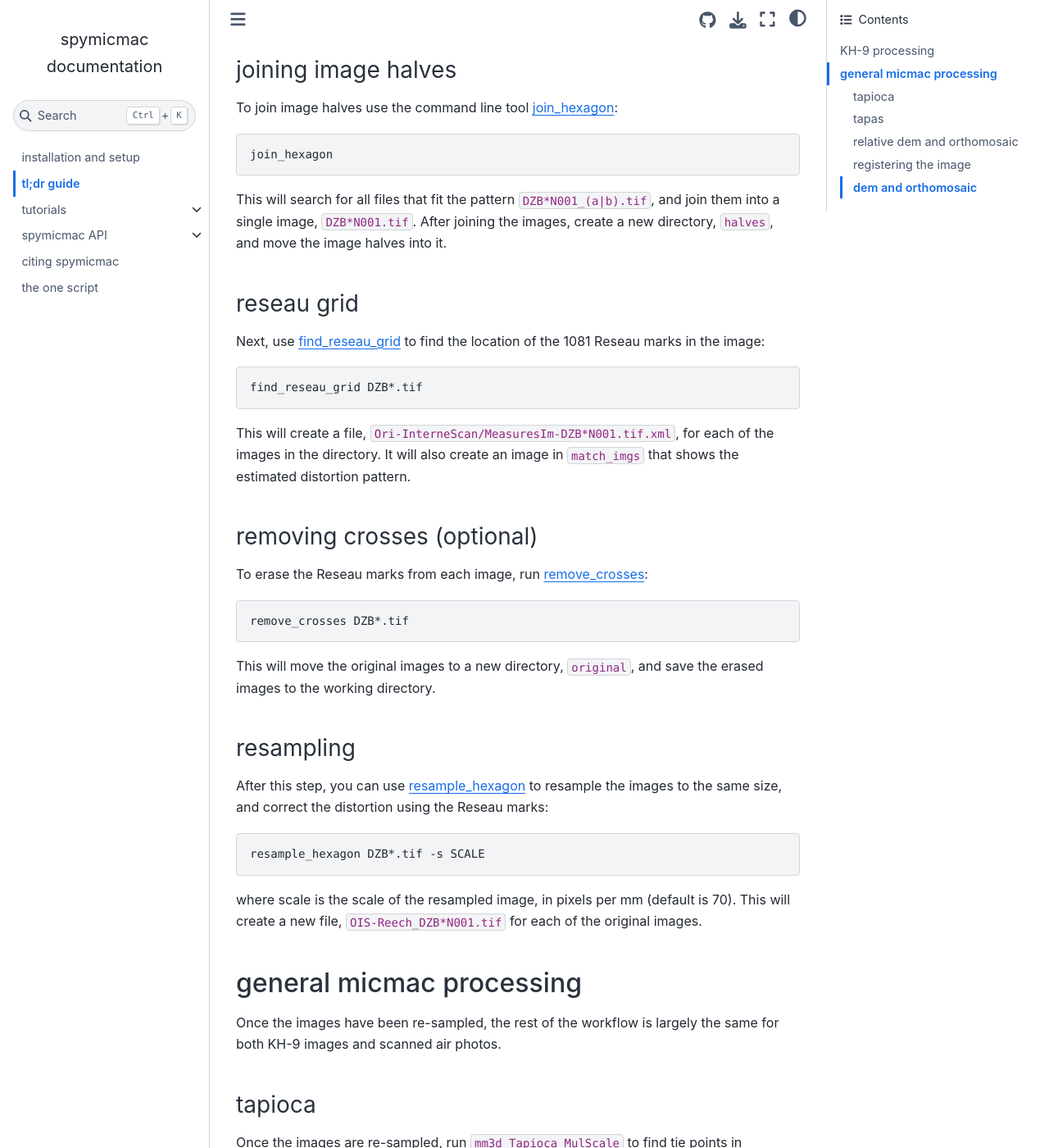
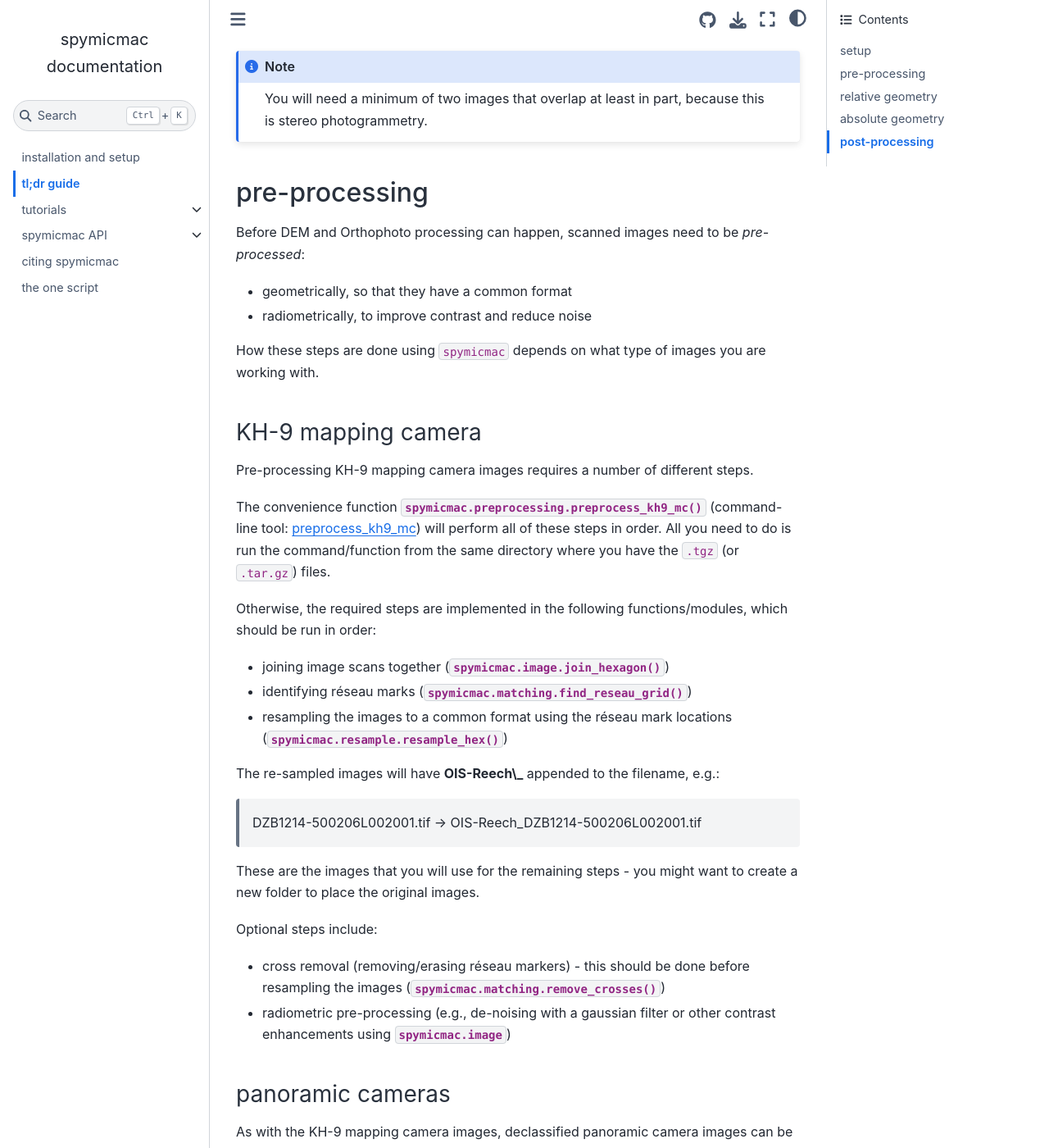
Before and after one commit to iamdonovan/spymicmac, a Sphinx documentation site: the page built from doc/tealdeer.rst, in a window 1280 px wide and 1400 px high, scrolled down 1050 px. Shown: the whole window at 82% size. Built offline with Sphinx 7.4.7 and the Sphinx Book theme 1.1.4, drawn with Linux system fonts in a browser that asks for light colours; nearby versions of some CDN libraries; the version number could not be read and is left out; some of the changed text lies outside the part shown.

Commit message:
re-organize and update the tl;dr guide
- re-order sections
- include both command line and python snippets

```diff
--- a/doc/tealdeer.rst
+++ b/doc/tealdeer.rst
@@ -1,24 +1,26 @@
 tl;dr guide
 =======================
 
-This page is designed to provide a "bare bones" user guide to spymicmac/MicMac for processing KH-9 Hexagon Mapping
-Camera images or scanned air photos. It is presented primarily as a list of commands to run; if you would like a
+This page is designed to provide a "bare bones" user guide to spymicmac/MicMac for processing KH-9 Hexagon mapping
+camera images or scanned air photos. It is presented primarily as a list of commands to run; if you would like a
 longer explanation of the different steps, see the additional guides :doc:`here <index>`.
 
 .. note::
 
     If even this is too verbose for your tastes, you can view the sample "one big script" :doc:`here <script>`.
 
-KH-9 processing
------------------
+setup
+-----
 
-To begin, run :doc:`../../spymicmac/scripts/generate_measures_files` to generate ``id_fiducial.txt`` and
-``MeasuresCamera.xml``.
+Pre-processing and processing with MicMac requires a few files to be present in the directory - I recommend reading
+the :doc:`setup tutorial <tutorials/setup>` first.
 
-Next, create a new directory, ``Ori-InterneScan``, and move ``MeasuresCamera.xml`` into it.
+.. note::
 
-Finally, run :py:meth:`spymicmac.micmac.create_localchantier_xml` to create ``MicMac-LocalChantierDescripteur.xml``,
-or :download:`download <examples/MicMac-LocalChantierDescripteur.xml>` the example provided.
+    If you are working with KH-9 Hexagon mapping camera images, you can skip to the pre-processing section below, as
+    the convenience tool :py:meth:`spymicmac.preprocessing.preprocess_kh9_mc` (command-line tool:
+    :doc:`spymicmac/scripts/preprocess_kh9_mc`) will generate these files for the KH-9 Hexagon mapping camera.
+
 
 .. note::
 
@@ -28,160 +30,295 @@ or :download:`download <examples/MicMac-LocalChantierDescripteur.xml>` the examp
 
         project
         ├── id_fiducial.txt
-        ├── Img1_a.tif
-        ├── Img1_b.tif
-        ├── Img2_a.tif
-        ├── Img2_b.tif
+        ├── Img1.tif
+        ├── Img2.tif
         ...
         ├── MicMac-LocalChantierDescripteur.xml
         ├── Ori-InterneScan
         │   └── MeasuresCamera.xml
 
-    where ``Img1_a.tif`` and ``Img1_b.tif`` are the two halves of one of the KH-9 images, ``Img2_a.tif`` and
-    ``Img2_b.tif`` are two halves of the next image in the acquisition, and so on. For stereo processing, you need
-    a minimum of two images.
+    where ``Img{n}.tif`` are the original scanned images.
+
+.. note::
+
+    You will need a minimum of two images that overlap at least in part, because this is stereo photogrammetry.
 
 
-joining image halves
-^^^^^^^^^^^^^^^^^^^^^
+pre-processing
+--------------
 
-To join image halves use the command line tool :doc:`../../spymicmac/scripts/join_hexagon`:
+Before DEM and Orthophoto processing can happen, scanned images need to be *pre-processed*:
+
+- geometrically, so that they have a common format
+- radiometrically, to improve contrast and reduce noise
+
+How these steps are done using ``spymicmac`` depends on what type of images you are working with.
+
+KH-9 mapping camera
+^^^^^^^^^^^^^^^^^^^
+
+Pre-processing KH-9 mapping camera images requires a number of different steps.
+
+The convenience function :py:meth:`spymicmac.preprocessing.preprocess_kh9_mc` (command-line tool:
+:doc:`spymicmac/scripts/preprocess_kh9_mc`) will perform all of these steps in order. All you need to do is run the
+command/function from the same directory where you have the ``.tgz`` (or ``.tar.gz``) files.
+
+Otherwise, the required steps are implemented in the following functions/modules, which should be run in order:
+
+- joining image scans together (:py:meth:`spymicmac.image.join_hexagon`)
+- identifying réseau marks (:py:meth:`spymicmac.matching.find_reseau_grid`)
+- resampling the images to a common format using the réseau mark locations (:py:meth:`spymicmac.resample.resample_hex`)
+
+The re-sampled images will have **OIS-Reech\\_** appended to the filename, e.g.:
+
+    DZB1214-500206L002001.tif -> OIS-Reech_DZB1214-500206L002001.tif
+
+These are the images that you will use for the remaining steps - you might want to create a new folder to place the
+original images.
+
+Optional steps include:
+
+- cross removal (removing/erasing réseau markers) - this should be done before resampling the images
+  (:py:meth:`spymicmac.matching.remove_crosses`)
+- radiometric pre-processing (e.g., de-noising with a gaussian filter or other contrast enhancements using
+  :py:mod:`spymicmac.image`)
+
+
+panoramic cameras
+^^^^^^^^^^^^^^^^^
+
+As with the KH-9 mapping camera images, declassified panoramic camera images can be pre-processed using the
+convenience function :py:meth:`spymicmac.preprocessing.preprocess_pan` (command-line tool:
+:doc:`spymicmac/scripts/preprocess_pan`). All you need to do is run the command/function from the same directory where
+you have the ``.tgz`` (or ``.tar.gz``) files.
+
+The required steps are:
+
+- joining image scans together (:py:meth:`spymicmac.image.join_hexagon`)
+- resampling the images using the image frame/border (:py:meth:`spymicmac.resample.crop_panoramic`)
+
+Optional steps include:
+
+- radiometric pre-processing (de-noising with a gaussian filter, other contrast enhancements using :py:mod:`spymicmac.image`)
+
+aerial photos
+^^^^^^^^^^^^^
+
+Before processing scanned aerial images, you need to resample them to a common geometry using
+`mm3d ReSampFid <https://micmac.ensg.eu/index.php/ReSampFid>`_. The easiest way to do this is using the fiducial
+markers which are usually visible around the frame of the image.
+
+You can manually identify the location of the fiducial markers using :py:meth:`spymicmac.micmac.batch_saisie_fids`:
+
+.. code-block:: python
+
+    from spymicmac.micmac import batch_saisie_fids
+    from glob import glob
+
+    imlist = glob('*.tif')
+    batch_saisie_fids(imlist, flavor='qt')
+
+If you know the type of camera you are using, you can also use :py:mod:`spymicmac.matching` to try to automatically
+locate the fiducial markers in each image.
+
+After you have identified the fiducial marker locations, use ``mm3d ReSampFid`` to re-sample the images. For example,
+to resample your images to a resolution of 14 microns (0.014 mm per pixel):
 
 .. code-block:: sh
 
-    join_hexagon
+    mm3d ReSampFid ".*tif" 0.014
 
-This will search for all files that fit the pattern ``DZB*N001_(a|b).tif``, and join them into a single image,
-``DZB*N001.tif``. After joining the images, create a new directory, ``halves``, and move the image halves into it.
+The re-sampled images will have **OIS-Reech\\_** appended to the filename, e.g.:
 
-reseau grid
-^^^^^^^^^^^^
+    AR5840034159994.tif -> OIS-Reech_AR5840034159994.tif
 
-Next, use :doc:`../../spymicmac/scripts/find_reseau_grid` to find the location of the 1081 Reseau marks in the image:
-
-.. code-block:: sh
-
-    find_reseau_grid DZB*.tif
-
-This will create a file, ``Ori-InterneScan/MeasuresIm-DZB*N001.tif.xml``, for each of the images in the directory. It
-will also create an image in ``match_imgs`` that shows the estimated distortion pattern.
-
-removing crosses (optional)
-^^^^^^^^^^^^^^^^^^^^^^^^^^^
-
-To erase the Reseau marks from each image, run :doc:`../../spymicmac/scripts/remove_crosses`:
-
-.. code-block:: sh
-
-    remove_crosses DZB*.tif
-
-This will move the original images to a new directory, ``original``, and save the erased images to the working
-directory.
-
-resampling
-^^^^^^^^^^^
-
-After this step, you can use :doc:`../../spymicmac/scripts/resample_hexagon` to resample the images to the same size,
-and correct the distortion using the Reseau marks:
-
-.. code-block:: sh
-
-    resample_hexagon DZB*.tif -s SCALE
-
-where scale is the scale of the resampled image, in pixels per mm (default is 70). This will create a new file,
-``OIS-Reech_DZB*N001.tif`` for each of the original images.
+These are the images that you will use for the remaining steps - you might want to create a new folder to place the
+original images.
 
 
-general micmac processing
----------------------------
+relative geometry
+-------------------
 
-Once the images have been re-sampled, the rest of the workflow is largely the same for both KH-9 images and scanned
-air photos.
+.. note::
 
-tapioca
-^^^^^^^^^
+    Panoramic camera processing with MicMac is not currently supported; however, these can be processed by following
+    the `example guides <https://stereopipeline.readthedocs.io/en/latest/examples.html>`__ from Ames Stereo Pipeline
+    (ASP).
 
-Once the images are re-sampled, run ``mm3d Tapioca MulScale`` to find tie points in downscaled versions of the images:
+    :py:mod:`spymicmac.asp` has a number of functions that can be used to help set this processing up.
+
+.. note::
+
+    If you have used :py:meth:`spymicmac.preprocessing.preprocess_kh9_mc` or :doc:`spymicmac/scripts/preprocess_kh9_mc`,
+    the tie points and camera calibration and orientation steps will all be run, and you can skip to computing the
+    relative DEM and orthophoto.
+
+Once the images have been re-sampled, the rest of the workflow is largely the same for both KH-9 mapping camera images
+and scanned air photos.
+
+tie points
+^^^^^^^^^^
+
+First, you need to compute tie points for your re-sampled images, using ``mm3d Tapioca``
+(or :py:meth:`spymicmac.micmac.tapioca`):
 
 .. code-block:: sh
 
     mm3d Tapioca MulScale "OIS.*tif" 400 1200
 
-In the above command, the numbers after "OIS.*tif" are the size, in pixels, of the longest dimension of the downscaled
-image.
+.. code-block:: python
+
+    from spymicmac import micmac
+    micmac.tapioca('OIS.*tif', res_low=400, res_high=1200)
 
 
-tapas
-^^^^^^
+camera calibration and orientation
+^^^^^^^^^^^^^^^^^^^^^^^^^^^^^^^^^^
 
-To find the relative orientation of the images, and calibrate the camera parameters, use ``mm3d Tapas``:
+Next, you need to compute the relative orientation of the images, and calibrate the intrinsic camera parameters using
+``mm3d Tapas`` (or :py:meth:`spymicmac.micmac.tapas`):
 
 .. code-block:: sh
 
-    mm3d Tapas RadialBasic "OIS.*tif" Out=Relative LibFoc=0
+    mm3d Tapas FraserBasic "OIS.*tif" Out=Relative
 
-The ``LibFoc=0`` flag will keep the focal length fixed at the value provided in ``MicMac-LocalChantierDescripteur.xml``.
+.. code-block:: python
 
+    from spymicmac import micmac
+    micmac.tapas(
+        cam_model='FraserBasic',
+        ori_out='Relative',
+        img_pattern='OIS.*tif'
+    )
 
-relative dem and orthomosaic
-^^^^^^^^^^^^^^^^^^^^^^^^^^^^^^
+.. tip::
 
-Create a relative orthophoto and DEM using ``mm3d Malt``:
+    If you have a large number of images, you might want to initialize the calibration using a small number of
+    good-quality images, before working on the whole set.
+
+.. tip::
+
+    Using ``mm3d Martini`` (:py:meth:`spymicmac.micmac.martini`) can help by initializing the image orientation.
+
+.. note::
+
+    ``Tapas`` has a number of different camera calibration models available. You might wish to experiment with these
+    to find one that works well.
+
+visualizing the orientation
+^^^^^^^^^^^^^^^^^^^^^^^^^^^
+
+You can visualize the orientation of the images using ``mm3d AperiCloud`` (or :py:meth:`spymicmac.micmac.aperi`):
 
 .. code-block:: sh
 
-    mm3d Malt Ortho "OIS.*tif" Relative DirMEC=MEC-Relative NbVI=2 ZoomF=8 DefCor=0 CostTrans=1 EZA=1
+    mm3d AperiCloud "OIS.*tif" Relative
 
-If you have used an image mask, run the following command instead:
+.. code-block:: python
+
+    from spymicmac import micmac
+    micmac.apericloud('Relative', 'OIS.*tif')
+
+dem and orthomosaic
+^^^^^^^^^^^^^^^^^^^
+
+If the orientation looks fine (no obvious camera outliers, point cloud looks roughly similar to the study area), you
+can process a relative DEM/orthophotos using ``mm3d Malt`` (or :py:meth:`spymicmac.micmac.malt`):
 
 .. code-block:: sh
 
-    mm3d Malt Ortho "OIS.*tif" Relative DirMEC=MEC-Relative NbVI=2 MasqImGlob=filtre.tif ZoomF=8 DefCor=0 CostTrans=1 EZA=1
+    mm3d Malt Ortho "OIS.*tif" Relative DirMEC=MEC-Relative NbVI=2 ZoomF=4 DefCor=0 CostTrans=4 EZA=1 SzW=3 Regul=0.1
 
-By default, ``mm3d Malt`` only orthorectifies the individual images; to create an orthomosaic, use the ``mm3d Tawny``
-command:
+.. code-block:: python
+
+    from spymicmac import micmac
+    micmac.malt('OIS.*tif', 'Relative',
+        zoomf=4,
+        dirmec='MEC-Relative',
+        cost_trans=4,
+        szw=3,
+        regul=0.1
+    )
+
+``mm3d Malt`` only orthorectifies the individual images; to create an orthomosaic, use the ``mm3d Tawny``
+command (or :py:meth:`spymicmac.micmac.tawny`):
 
 .. code-block:: sh
 
-    mm3d Tawny Ortho-MEC-Malt Out=Orthophotomosaic.tif RadiomEgal=0
+    mm3d Tawny Ortho-MEC-Relative Out=Orthophotomosaic.tif RadiomEgal=0
+
+.. code-block:: python
+
+    from spymicmac import micmac
+    micmac.tawny('MEC-Relative', radiomegal=False)
 
 .. note::
 
-    If the image is very large, you may need to run ``mosaic_micmac_tiles.py`` to combine the tiles into a single
-    image. For the relative DEM, this will probably not be needed.
+    If the image is very large, you may need to run :py:meth:`spymicmac.micmac.mosaic_micmac_tiles` (or
+    :doc:`spymicmac/scripts/mosaic_micmac_tiles`) to combine the tiles into a single image:
 
-    For the orthophoto, run the following from the ``Ortho-MEC-Relative`` directory:
+    For the orthophoto, run the following from the project directory:
 
     .. code-block:: sh
 
-        mosaic_micmac_tiles.py -filename Orthophoto
+        mosaic_micmac_tiles -filename Orthophotomosaic -imgdir Ortho-MEC-Relative
 
+    .. code-block:: python
+
+        from spymicmac import micmac
+        micmac.mosaic_micmac_tiles('Orthophotomosaic', dirname='Ortho-MEC-Relative')
+
+    For the relative DEM, this will probably not be needed.
+
+You can view the DEM or orthomosaic in a GIS software - if it looks okay, you can move on to the next steps. If not,
+you might need to work on the camera calibration or orientation.
+
+absolute geometry
+-------------------
+
+Now that you have a DEM/orthophotos in relative geometry, you can use a reference image to transform them to an
+absolute geometry, and compute the final DEM/orthophotos.
 
 registering the image
 ^^^^^^^^^^^^^^^^^^^^^^^^
 
 .. note::
 
-    This step requires a DEM and an orthoimage to find control points and estimate the absolute orientation of the
-    images. In the examples below, I assume that these are named ``DEM.tif`` and ``Landsat.tif``, respectively.
+    This step requires a DEM to find control points and estimate the absolute orientation of the images. In the
+    examples below, I assume that you have named this file ``DEM.tif``.
 
-
-The main command to run here is :doc:`../../spymicmac/scripts/register_relative`:
+The main function to use here is :py:meth:`spymicmac.register.register_relative` (or the command-line tool:
+:doc:`../../spymicmac/scripts/register_relative`):
 
 .. code-block:: sh
 
     register_relative MEC-Malt DEM.tif
 
+.. code-block:: python
+
+    register.register_relative(
+        'MEC-Relative',
+        'DEM.tif',
+    )
+
 .. note::
 
-    If you have a shapefile of the image footprints, use the ``-footprints`` flag; otherwise, they will be downloaded from
-    USGS Earth Explorer:
+    If you have a file containing the image footprints, use the ``-footprints`` flag; otherwise, they will automatically
+    be loaded from ``Footprints.gpkg`` (if it exists), or they will be downloaded from USGS Earth Explorer:
 
     .. code-block:: sh
 
-        register_relative MEC-Malt DEM.tif -footprints Footprints.shp
+        register_relative MEC-Malt DEM.tif -footprints Footprints.gpkg
 
-    The shapefile should have a polygon for each image, with the name of the original image (minus the file extension)
+    .. code-block:: python
+
+        register.register_relative(
+            'MEC-Relative',
+            'DEM.tif',
+            footprints='Footprints.gpkg'
+        )
+
+    The file should contain a polygon for each image, with the name of the original image (minus the file extension)
     included in an ``ID`` column.
 
 dem and orthomosaic
@@ -192,37 +329,44 @@ orientation to extract the final DEM and orthophoto:
 
 .. code-block:: sh
 
-    mm3d Malt Ortho "OIS.*tif" TerrainFirstPass DirMEC=MEC-Malt NbVI=2 ZoomF=1 DefCor=0 CostTrans=1 EZA=1
+    mm3d Malt Ortho "OIS.*tif" TerrainFinal DirMEC=MEC-Malt NbVI=2 ZoomF=1 DefCor=0 CostTrans=4 EZA=1 SzW=3 Regul=0.1
 
-If you have used an image mask, run the following command instead:
+.. code-block:: python
 
-.. code-block:: sh
+    from spymicmac import micmac
+    micmac.malt('OIS.*tif', 'TerrainFinal',
+        zoomf=1,
+        dirmec='MEC-Malt',
+        cost_trans=4,
+        szw=3,
+        regul=0.1
+    )
 
-    mm3d Malt Ortho "OIS.*tif" TerrainFirstPass DirMEC=MEC-Malt NbVI=2 MasqImGlob=filtre.tif ZoomF=1 DefCor=0 CostTrans=1 EZA=1
-
-To generate an orthomosaic, run the following command:
+To generate the orthomosaic, run the following command (or, using python):
 
 .. code-block:: sh
 
     mm3d Tawny Ortho-MEC-Malt Out=Orthophotomosaic.tif RadiomEgal=0
 
-.. note::
+.. code-block:: python
 
-    If the image is very large, you may need to run ``mosaic_micmac_tiles.py`` to combine the tiles into a single
-    image. For the DEM, run the following from the ``MEC-Relative`` directory:
-
-    .. code-block:: sh
-
-        mosaic_micmac_tiles.py
-
-    And for the orthophoto, run the following from the ``Ortho-MEC-Relative`` directory:
-
-    .. code-block:: sh
-
-        mosaic_micmac_tiles.py -filename Orthophoto
+    from spymicmac import micmac
+    micmac.tawny('MEC-Relative', radiomegal=False)
 
 
-You can also run :doc:`../../spymicmac/scripts/post_process_micmac` to apply the AutoMask to the DEM and
-Orthomosaic, and georeference the correlation mask.
+post-processing
+---------------
+
+As a final step, run :py:meth:`spymicmac.micmac.post_process` (:doc:`spymicmac/scripts/post_process_micmac`) to apply
+the AutoMask to the DEM and Orthomosaic:
+
+.. code-block:: sh
+
+    post_process_micmac epsg_code desired_prefix MEC-Malt --do_ortho
+
+.. code-block:: python
+
+    from spymicmac import micmac
+    micmac.post_process(epsg_code, desired_prefix, 'MEC-Malt', do_ortho=True)
 
 And that's it. You should now have an orthorectified KH-9 (or air photo) mosaic, and a DEM. Enjoy.
```
